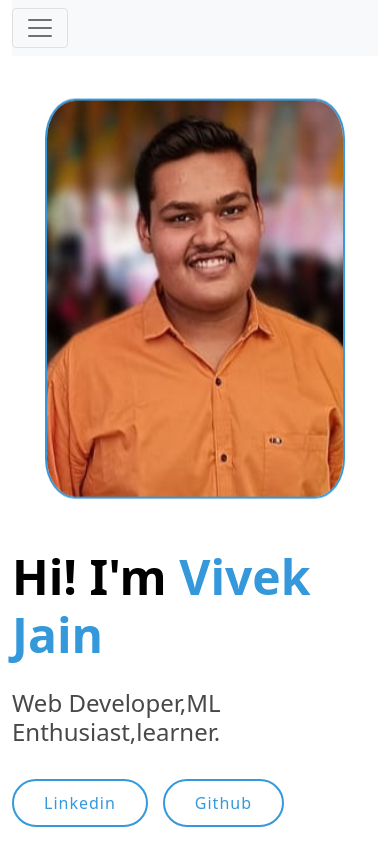
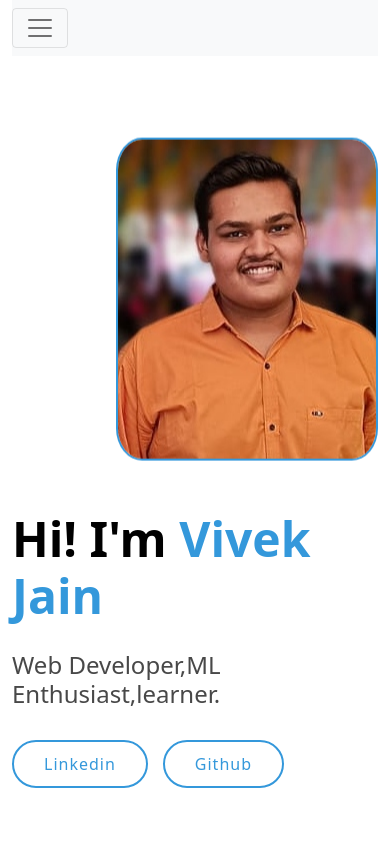
Before and after one commit to vivek0042/Responsive-portfolio, a React (Create React App) app: page / in a window 390 px wide. Built offline with nearby package versions, Linux system fonts and the light colour scheme.

Commit message:
mobile responsive

```diff
--- a/src/App.css
+++ b/src/App.css
@@ -38,7 +38,7 @@
   color:#fff;
 }
 .header-img{
-  text-align: center;
+  text-align: right;
   /* margin-right: 1px; */
   /* width:700px;
   height:500px;
@@ -48,8 +48,8 @@
 }
 #header .animated{
   animation:up-down 2s ease-in-out infinite alternate-reverse both;
-  width:300px;
-  height:400px;
+  /* width:300px;
+  height:400px; */
   border-radius: 10%;
   border:2px solid #3498db
 
@@ -67,7 +67,7 @@
   100% { transform: translateY(-10px); }
 }
 .card img{
-  width:344px;
+  /* width:344px; */
   height:174px;
 }
 .card-body{
```
